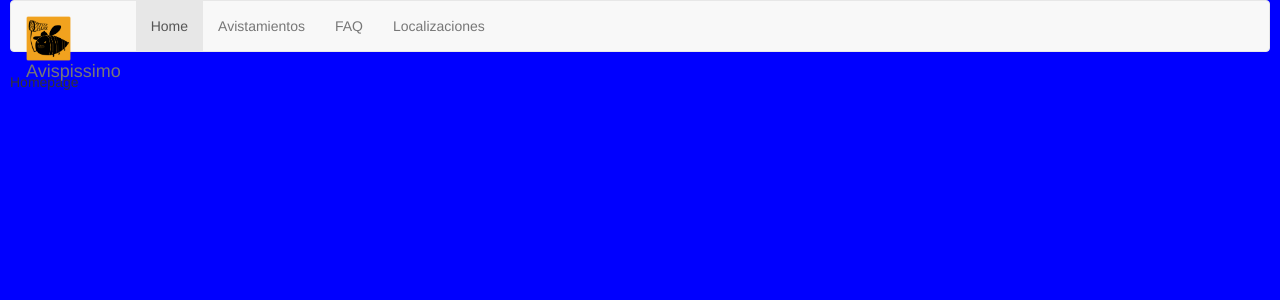
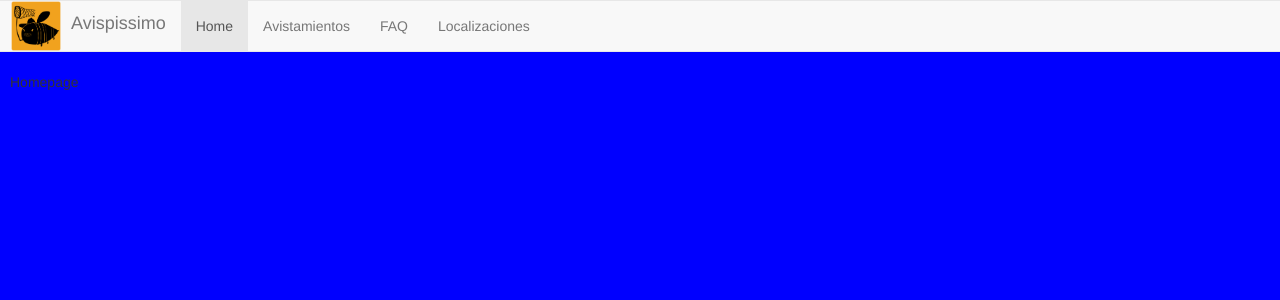
Before and after one commit to CarlosTenorio/vespapp-web, a Django app: page / in a window 1280 px wide. Shown: the top 300 px of the page. Run offline with Django 3.2, Linux system fonts and the light colour scheme; some libraries are stand-ins or nearby versions.

Commit message:
add navbar styles

```diff
--- /dev/null
+++ b/src/less/components/navbar.less
@@ -0,0 +1,17 @@
+.navbar-brand {
+  width: auto;
+  display: inline-flex;
+  padding-bottom: 0;
+  padding-top: 0;
+
+  img {
+  	width: auto;
+    height: auto;
+    max-height: 100%;
+  }
+
+  span {
+  	line-height: 45px;
+  	margin-left: 10px;
+  }
+}
--- a/src/less/main.less
+++ b/src/less/main.less
@@ -1,6 +1,7 @@
 @import "../../bower_components/bootstrap/less/bootstrap";
 
 @import "variables";
+@import "components/navbar";
 
 body {
   background: @color;
--- a/web/templates/components/navbar.html
+++ b/web/templates/components/navbar.html
@@ -1,5 +1,6 @@
 {% load template %}
 {% load staticfiles %}
+<div class="row">
   <nav class="navbar navbar-default">
     <div class="container-fluid">
       <div class="navbar-header">
@@ -9,17 +10,21 @@
           <span class="icon-bar"></span>
           <span class="icon-bar"></span>
         </button>
-      <a class="navbar-brand" href="#"><img src="{% static "img/avispa_logo.png" %}" width="45" height="45" alt="My image"/>Avispissimo</a>
+        <a class="navbar-brand" href="#">
+          <img src="{% static "img/avispa_logo.png" %}" width="45" height="45" alt="My image"/>
+          <span>Avispissimo</span>
+        </a>
       </div>
 
       <!-- Collect the nav links, forms, and other content for toggling -->
       <div class="collapse navbar-collapse" id="main-navbar">
         <ul class="nav navbar-nav">
-        <li class="{% active 'home' %}"><a href="#">Home</a></li>
-        <li class="{% active 'sightings' %}"><a href="/sightings">Avistamientos</a></li>
+          <li class="{% active 'home' %}"><a href="{% url 'home' %}">Home</a></li>
+          <li class="{% active 'sightings' %}"><a href="{% url 'sightings' %}">Avistamientos</a></li>
           <li class="{% active 'faq' %}"><a href="{% url 'faq' %}">FAQ</a></li>
           <li class="{% active 'locations' %}"><a href="{% url 'locations' %}">Localizaciones</a></li>
         </ul>
       </div><!-- /.navbar-collapse -->
     </div><!-- /.container-fluid -->
   </nav>
+</div>
```
Also changed, not shown: web/static/css/main.min.css. Lines whose indentation alone changed are shown as unchanged.
